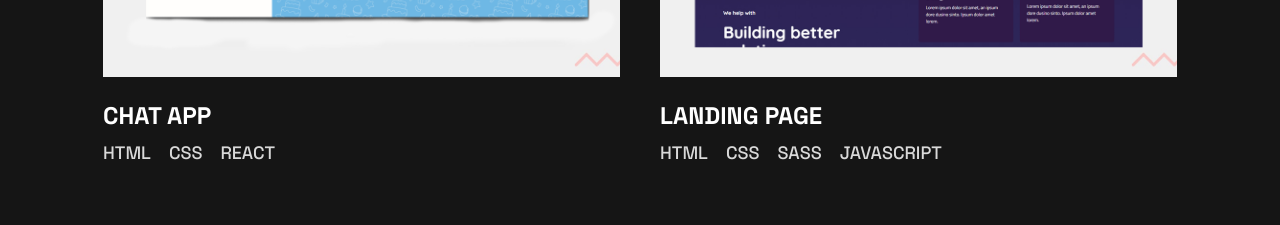
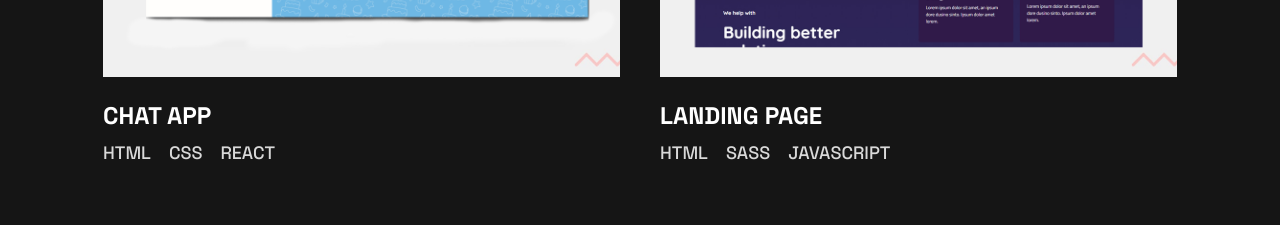
Before and after one commit to Darko96/portfolio, a website: page index.html in a window 1280 px wide. Shown: the part 1440-1665 px from the top of the page. Drawn offline with Linux system fonts and the light colour scheme.

Commit message:
changed description for landing page project

```diff
--- a/index.html
+++ b/index.html
@@ -191,7 +191,6 @@
               <h4 class="project-box__heading">Landing Page</h4>
               <div class="project-box__tech-used">
                 <p class="project-box__tech">HTML</p>
-                <p class="project-box__tech">CSS</p>
                 <p class="project-box__tech">SASS</p>
                 <p class="project-box__tech">JavaScript</p>
               </div>
```
